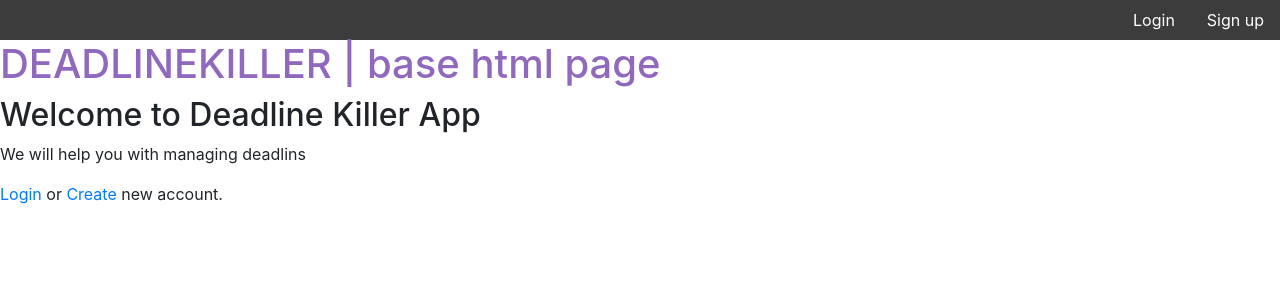
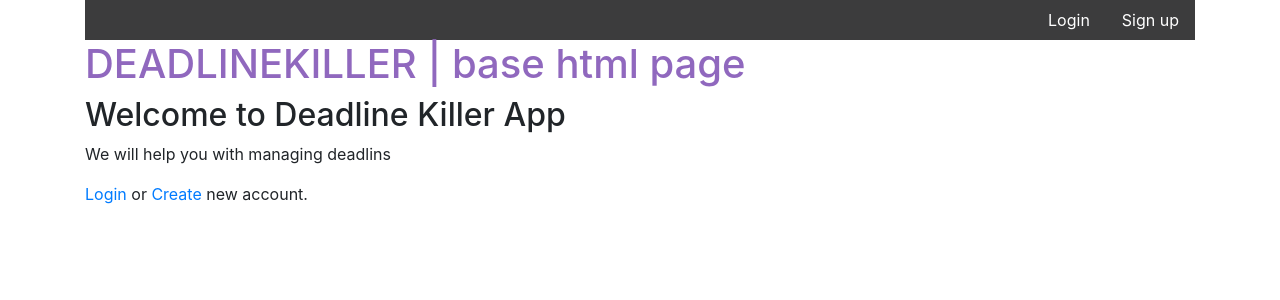
Before and after one commit to lucaromanowski/deadlinekiller, a Django app: page / in a window 1280 px wide. Shown: the top 300 px of the page. Run offline with Django 3.2, Linux system fonts and the light colour scheme; some libraries are stand-ins or nearby versions.

Commit message:
bootstrap cosmetics again

```diff
--- a/deadlinekiller/account/templates/base.html
+++ b/deadlinekiller/account/templates/base.html
@@ -212,7 +212,7 @@
 
 
 <!-- NAVBAR -->
-<div class="container-fluid">
+<div class="container">
 	<nav>
 		<ul class="nav justify-content-end" id="nav_bar">
 			{% if request.user.is_authenticated %}
--- a/deadlinekiller/deadlines/templates/deadlines/deadline_detail.html
+++ b/deadlinekiller/deadlines/templates/deadlines/deadline_detail.html
@@ -60,7 +60,7 @@
 
 
 		<div class="col-6">
-			<h3>Teams of this deadline:</h3>
+		<h3>Teams of this deadline:</h3>
 			<ul>
 				{% for team in deadline.team.all %}
 					<li>
@@ -72,8 +72,12 @@
 							<input type="submit" value="remove" class="btn btn-danger">
 						</form>
 					</li>
+
+				{% empty %}
+					<p>No teams in this deadline. Add some.</p>
 				{% endfor %}
 			</ul>
+
 		</div>
 
 
```
